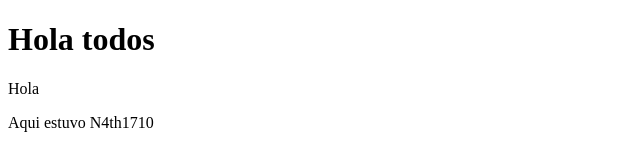
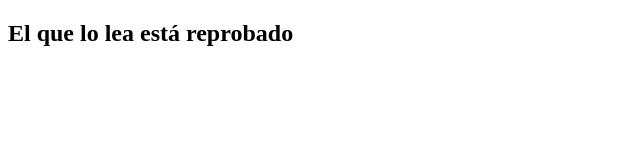
Before and after one commit to 4GeeksAcademy/brynastgarcia-latam-pt-46-git, a plain HTML site: page index.html in a window 1280 px wide. Shown: the whole page, without its empty margins (0-640 px from the left). Drawn offline with Linux system fonts and the light colour scheme.

Commit message:
Se agrega el rechazo

```diff
--- a/index.html
+++ b/index.html
@@ -6,8 +6,8 @@
     <title>Document</title>
 </head>
 <body>
-    <h1>Hola todos</h1>
-    <span>Hola</span>
-    <p>Aqui estuvo N4th1710</p>
+    <div class="d-flex justify-content-center align-items-center">
+        <h2>El que lo lea está reprobado</h2>
+    </div>
 </body>
 </html>
```
